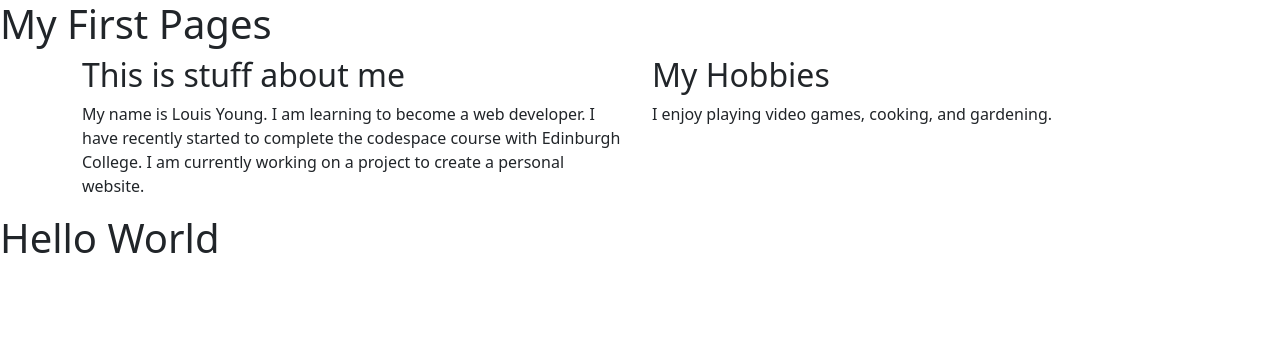
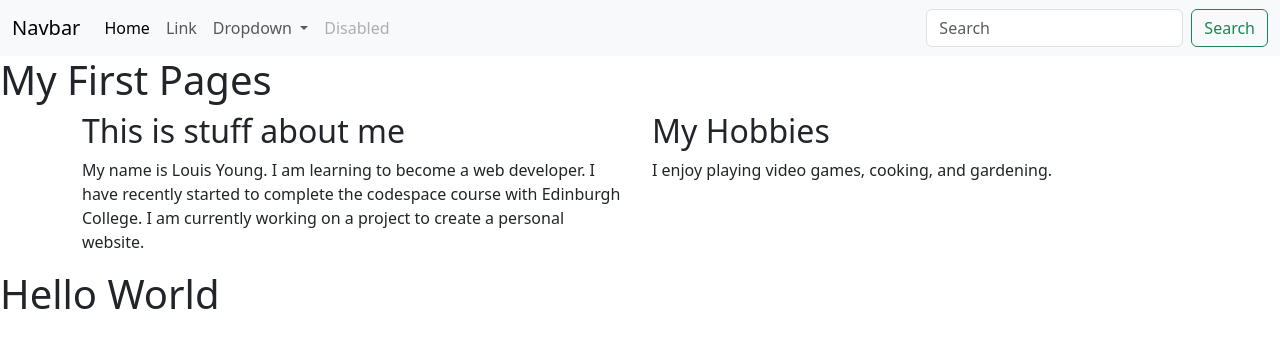
Before and after one commit to lejy1988/code-space-induction-test, a plain HTML site: page index.html in a window 1280 px wide. Drawn offline with nearby package versions, Linux system fonts and the light colour scheme.

Commit message:
Update index.html
NAVBAR

```diff
--- a/index.html
+++ b/index.html
@@ -8,6 +8,43 @@
     <link href="https://cdn.jsdelivr.net/npm/bootstrap@5.3.2/dist/css/bootstrap.min.css" rel="stylesheet">
 </head>
 <body>
+    <nav class="navbar navbar-expand-lg bg-light">
+        <div class="container-fluid">
+          <a class="navbar-brand" href="#">Navbar</a>
+          <button class="navbar-toggler" type="button" data-bs-toggle="collapse" data-bs-target="#navbarSupportedContent" aria-controls="navbarSupportedContent" aria-expanded="false" aria-label="Toggle navigation">
+            <span class="navbar-toggler-icon"></span>
+          </button>
+          <div class="collapse navbar-collapse" id="navbarSupportedContent">
+            <ul class="navbar-nav me-auto mb-2 mb-lg-0">
+              <li class="nav-item">
+                <a class="nav-link active" aria-current="page" href="#">Home</a>
+              </li>
+              <li class="nav-item">
+                <a class="nav-link" href="#">Link</a>
+              </li>
+              <li class="nav-item dropdown">
+                <a class="nav-link dropdown-toggle" href="#" role="button" data-bs-toggle="dropdown" aria-expanded="false">
+                  Dropdown
+                </a>
+                <ul class="dropdown-menu">
+                  <li><a class="dropdown-item" href="#">Action</a></li>
+                  <li><a class="dropdown-item" href="#">Another action</a></li>
+                  <li><hr class="dropdown-divider"></li>
+                  <li><a class="dropdown-item" href="#">Something else here</a></li>
+                </ul>
+              </li>
+              <li class="nav-item">
+                <a class="nav-link disabled">Disabled</a>
+              </li>
+            </ul>
+            <form class="d-flex" role="search">
+              <input class="form-control me-2" type="search" placeholder="Search" aria-label="Search">
+              <button class="btn btn-outline-success" type="submit">Search</button>
+            </form>
+          </div>
+        </div>
+      </nav>
+    </body>
 </div>
 <h1>My First Pages</h1>
 </div>
```
